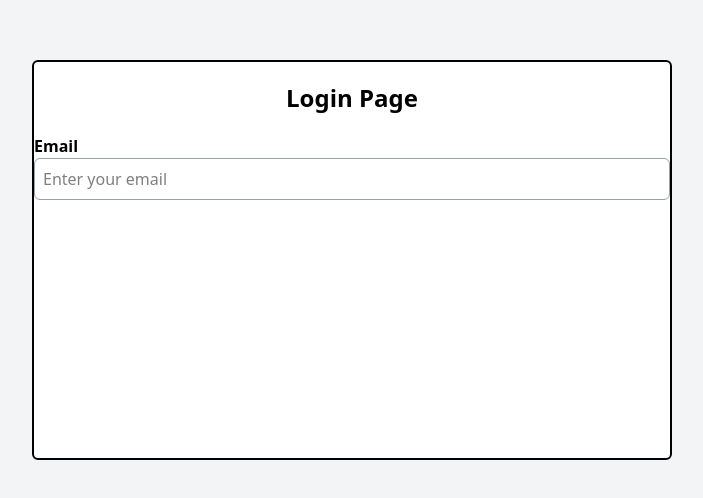
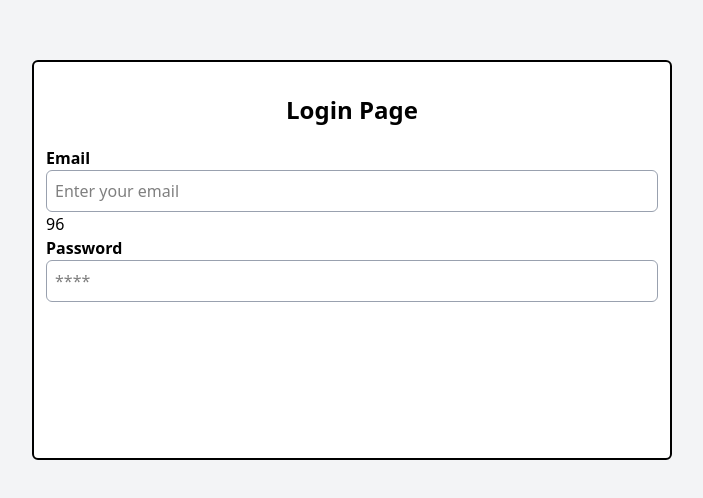
Before and after one commit to sellyulimaputri/sibarmati2, a plain HTML site: page main1.html in a window 1280 px wide. Shown: the part 140-638 px from the top of the page, without its empty margins (288-991 px from the left). Drawn offline with nearby package versions, Linux system fonts and the light colour scheme.

Commit message:
add: pass input

```diff
--- a/main1.html
+++ b/main1.html
@@ -10,7 +10,8 @@
     <body>
         <section id="loginPage"
             class="w-full h-screen flex items-center justify-center bg-gray-100">
-            <form class="w-full max-w-1/2 h-1/2 bg-white border-2 rounded-md ">
+            <form
+                class="w-full max-w-1/2 h-1/2 bg-white border-2 rounded-md p-3">
                 <div class="textbox p-5">
                     <h1 class="font-bold text-2xl text-center">Login Page</h1>
                 </div>
@@ -20,6 +21,14 @@
                         class="w-full p-2 border border-gray-400 rounded-md focus:outline-none focus:border-blue-500"
                         id="email" placeholder="Enter your email">
                 </div>
+96
+                <div class="form-group">
+                    <label for="password" class="font-bold">Password</label>
+                    <input type="password"
+                        class="w-full p-2 border border-gray-400 rounded-md focus:outline-none focus:border-blue-500"
+                        id="password" placeholder="****">
+                </div>
+
             </form>
         </section>
     </body>
```
